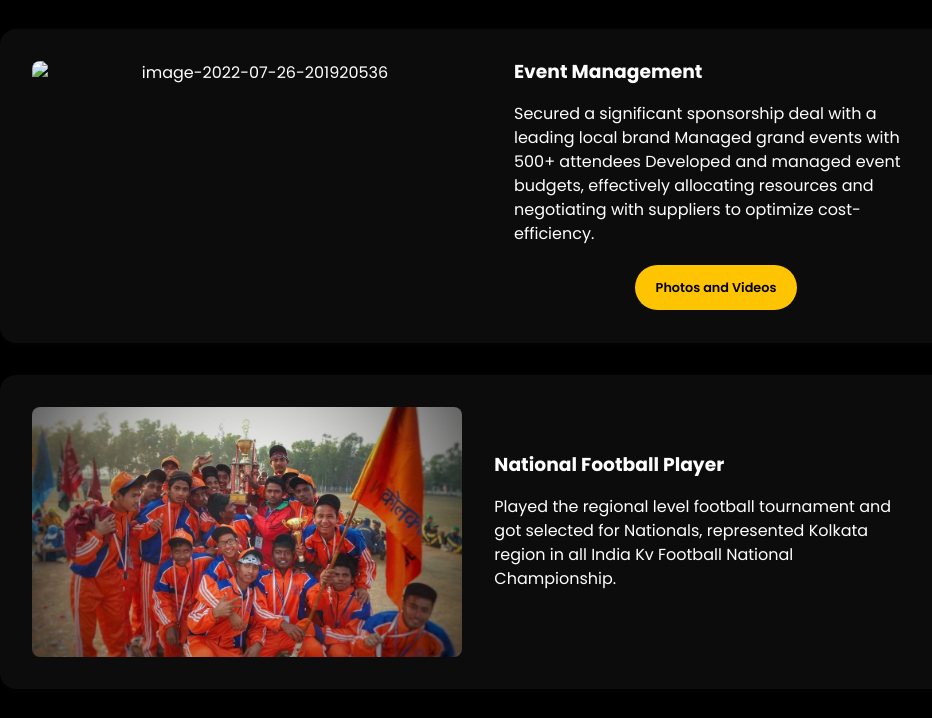
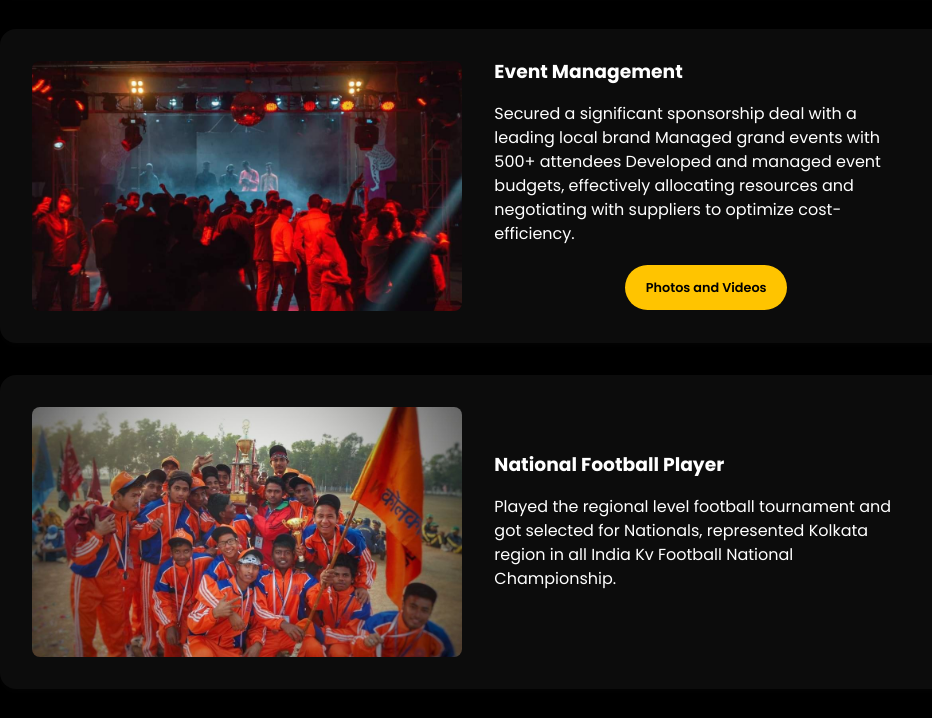
Before and after one commit to adityachow1011/MeghantPortfolio, a plain HTML site: page index.html in a window 1280 px wide. Shown: the part 2813-3531 px from the top of the page, without its empty margins (165-1097 px from the left). Drawn offline with nearby package versions, Linux system fonts and the light colour scheme.

Commit message:
Update index.html

```diff
--- a/index.html
+++ b/index.html
@@ -520,7 +520,7 @@
 
     <div class="project-container">
 
-      <img src="New folder/photo_2024-01-26_20-59-07.jpg" alt="image-2022-07-26-201920536" height="250" width="450"
+      <img src="photo_2024-01-26_20-59-07.jpg" alt="image-2022-07-26-201920536" height="250" width="450"
         style="object-fit: cover;" />
 
       <div class="project-content">
```
